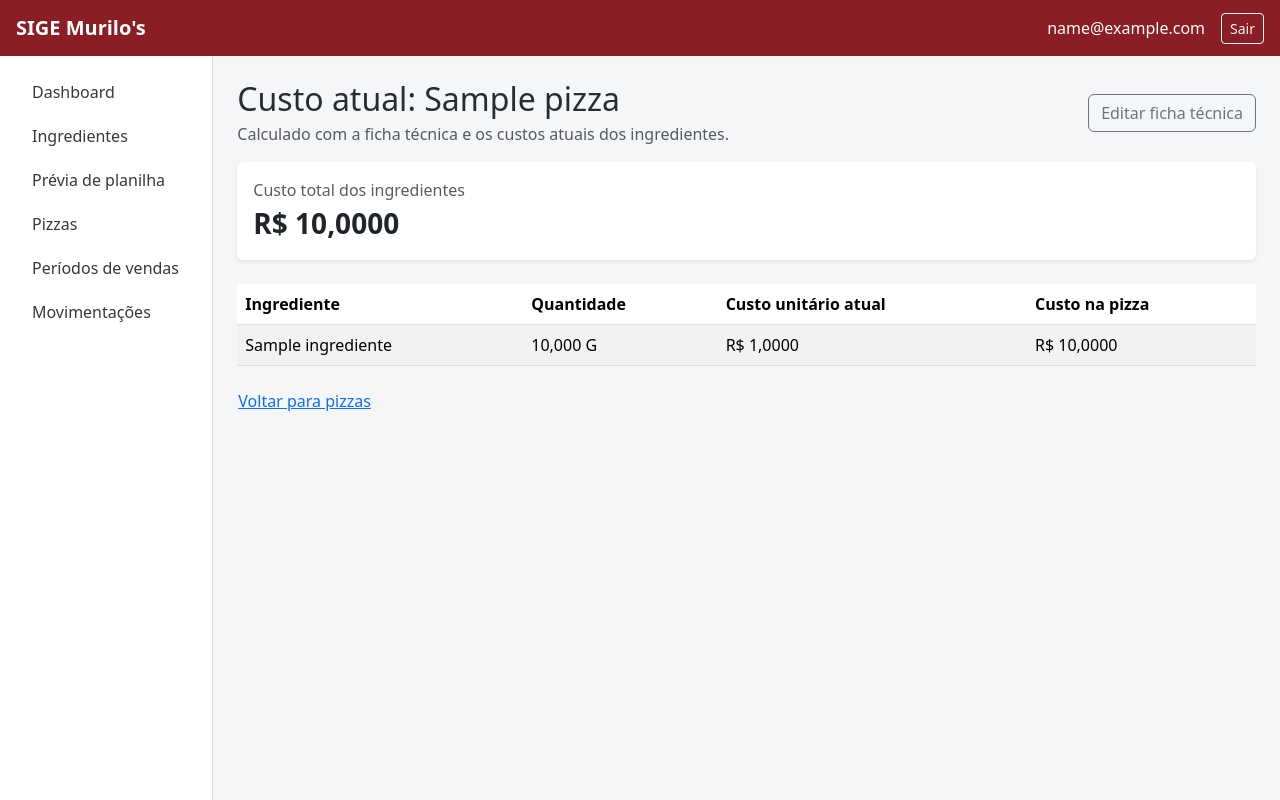
After one commit to LuizRoberto18/SIGE-Murilos, a Django app: page /pizzas/1/custo/ in a window 1280 px wide. The commit adds this page. Run offline with Django 5.2, Linux system fonts and the light colour scheme; a user stored in the database is signed in; tables that the repository leaves empty hold one stand-in row (values such as "Sample post").

Commit message:
feat: adiciona consulta de custo atualizado das pizzas

```diff
--- a/apps/pizzas/models.py
+++ b/apps/pizzas/models.py
@@ -1,4 +1,4 @@
-from decimal import Decimal
+from decimal import ROUND_HALF_UP, Decimal
 
 from django.core.validators import MinValueValidator
 from django.db import models
@@ -29,6 +29,29 @@ class Pizza(models.Model):
     def ficha_pendente(self):
         return not self.itens_ficha.exists()
 
+    def calcular_custo(self, itens=None, custos=None):
+        if itens is None:
+            itens = getattr(self, "_prefetched_objects_cache", {}).get("itens_ficha")
+        if itens is None:
+            itens = self.itens_ficha.select_related("ingrediente")
+        total = sum(
+            (
+                item.quantidade
+                * (
+                    custos[item.ingrediente_id]
+                    if custos is not None
+                    else item.ingrediente.custo_unitario
+                )
+                for item in itens
+            ),
+            Decimal("0"),
+        )
+        return total.quantize(Decimal("0.0001"), rounding=ROUND_HALF_UP)
+
+    @property
+    def custo_atual(self):
+        return self.calcular_custo()
+
     def __str__(self):
         return self.nome
 
@@ -55,5 +78,9 @@ class ItemFicha(models.Model):
             ),
         ]
 
+    @property
+    def custo_atual(self):
+        return self.quantidade * self.ingrediente.custo_unitario
+
     def __str__(self):
         return f"{self.pizza}: {self.ingrediente} ({self.quantidade})"
--- a/apps/pizzas/urls.py
+++ b/apps/pizzas/urls.py
@@ -8,4 +8,5 @@ urlpatterns = [
     path("nova/", views.nova_pizza, name="nova"),
     path("<int:pk>/editar/", views.editar_pizza, name="editar"),
     path("<int:pk>/ficha-tecnica/", views.ficha_tecnica, name="ficha"),
+    path("<int:pk>/custo/", views.custo_pizza, name="custo"),
 ]
--- a/apps/pizzas/views.py
+++ b/apps/pizzas/views.py
@@ -1,15 +1,22 @@
 from django.contrib import messages
 from django.contrib.auth.decorators import login_required
 from django.db import transaction
+from django.db.models import Prefetch
 from django.shortcuts import get_object_or_404, redirect, render
 
 from .forms import ItensFichaFormSet, PizzaForm
-from .models import Pizza
+from .models import ItemFicha, Pizza
+
+
+def _itens_com_custo():
+    return ItemFicha.objects.select_related("ingrediente")
 
 
 @login_required
 def listar_pizzas(request):
-    pizzas = Pizza.objects.filter(ativo=True).prefetch_related("itens_ficha")
+    pizzas = Pizza.objects.filter(ativo=True).prefetch_related(
+        Prefetch("itens_ficha", queryset=_itens_com_custo())
+    )
     return render(request, "pizzas/lista.html", {"pizzas": pizzas})
 
 
@@ -50,3 +57,16 @@ def ficha_tecnica(request, pk):
             return redirect("pizzas:ficha", pk=pk)
         messages.error(request, "Corrija os erros da ficha técnica.")
     return render(request, "pizzas/ficha_tecnica.html", {"pizza": pizza, "formset": formset})
+
+
+@login_required
+def custo_pizza(request, pk):
+    pizza = get_object_or_404(
+        Pizza.objects.prefetch_related(Prefetch("itens_ficha", queryset=_itens_com_custo())),
+        pk=pk,
+    )
+    return render(
+        request,
+        "pizzas/custo.html",
+        {"pizza": pizza, "itens": pizza.itens_ficha.all()},
+    )
--- /dev/null
+++ b/templates/pizzas/custo.html
@@ -0,0 +1,39 @@
+{% extends 'base.html' %}
+{% block title %}Custo da pizza | SIGE Murilo's{% endblock %}
+{% block content %}
+<div class="d-flex justify-content-between align-items-center mb-3">
+  <div>
+    <h1 class="h2 mb-1">Custo atual: {{ pizza.nome }}</h1>
+    <p class="text-muted mb-0">Calculado com a ficha técnica e os custos atuais dos ingredientes.</p>
+  </div>
+  <a class="btn btn-outline-secondary" href="{% url 'pizzas:ficha' pizza.pk %}">Editar ficha técnica</a>
+</div>
+
+<div class="card border-0 shadow-sm mb-4">
+  <div class="card-body">
+    <span class="text-muted d-block">Custo total dos ingredientes</span>
+    <strong class="fs-3">R$ {{ pizza.custo_atual|floatformat:4 }}</strong>
+  </div>
+</div>
+
+<div class="table-responsive">
+  <table class="table table-striped align-middle">
+    <thead>
+      <tr><th>Ingrediente</th><th>Quantidade</th><th>Custo unitário atual</th><th>Custo na pizza</th></tr>
+    </thead>
+    <tbody>
+      {% for item in itens %}
+      <tr>
+        <td>{{ item.ingrediente.nome }}</td>
+        <td>{{ item.quantidade }} {{ item.ingrediente.unidade }}</td>
+        <td>R$ {{ item.ingrediente.custo_unitario|floatformat:4 }}</td>
+        <td>R$ {{ item.custo_atual|floatformat:4 }}</td>
+      </tr>
+      {% empty %}
+      <tr><td colspan="4">A pizza ainda não possui ingredientes na ficha técnica.</td></tr>
+      {% endfor %}
+    </tbody>
+  </table>
+</div>
+<a class="btn btn-link px-0" href="{% url 'pizzas:listar' %}">Voltar para pizzas</a>
+{% endblock %}
--- a/templates/pizzas/lista.html
+++ b/templates/pizzas/lista.html
@@ -2,8 +2,8 @@
 {% block title %}Pizzas | SIGE Murilo's{% endblock %}
 {% block content %}
 <div class="d-flex justify-content-between align-items-center mb-3"><h1 class="h2">Pizzas</h1><a class="btn btn-brand" href="{% url 'pizzas:nova' %}">Nova pizza</a></div>
-<div class="table-responsive"><table class="table table-striped"><thead><tr><th>Nome</th><th>Preço de venda</th><th>Ficha técnica</th><th>Ações</th></tr></thead><tbody>
-{% for pizza in pizzas %}<tr><td>{{ pizza.nome }}</td><td>R$ {{ pizza.preco_venda }}</td><td>{% if pizza.ficha_pendente %}<span class="badge text-bg-warning">Pendente</span>{% else %}<span class="badge text-bg-success">Configurada</span>{% endif %}</td><td><a href="{% url 'pizzas:editar' pizza.pk %}">Editar</a> · <a href="{% url 'pizzas:ficha' pizza.pk %}">Ficha técnica</a></td></tr>
-{% empty %}<tr><td colspan="4">Nenhuma pizza ativa cadastrada.</td></tr>{% endfor %}
+<div class="table-responsive"><table class="table table-striped"><thead><tr><th>Nome</th><th>Preço de venda</th><th>Custo atual</th><th>Ficha técnica</th><th>Ações</th></tr></thead><tbody>
+{% for pizza in pizzas %}<tr><td>{{ pizza.nome }}</td><td>R$ {{ pizza.preco_venda }}</td><td>R$ {{ pizza.custo_atual|floatformat:4 }}</td><td>{% if pizza.ficha_pendente %}<span class="badge text-bg-warning">Pendente</span>{% else %}<span class="badge text-bg-success">Configurada</span>{% endif %}</td><td><a href="{% url 'pizzas:editar' pizza.pk %}">Editar</a> · <a href="{% url 'pizzas:ficha' pizza.pk %}">Ficha técnica</a> · <a href="{% url 'pizzas:custo' pizza.pk %}">Ver custo</a></td></tr>
+{% empty %}<tr><td colspan="5">Nenhuma pizza ativa cadastrada.</td></tr>{% endfor %}
 </tbody></table></div>
 {% endblock %}
```
Also changed, not shown: apps/vendas/estoque.py (+6 -5 lines).
